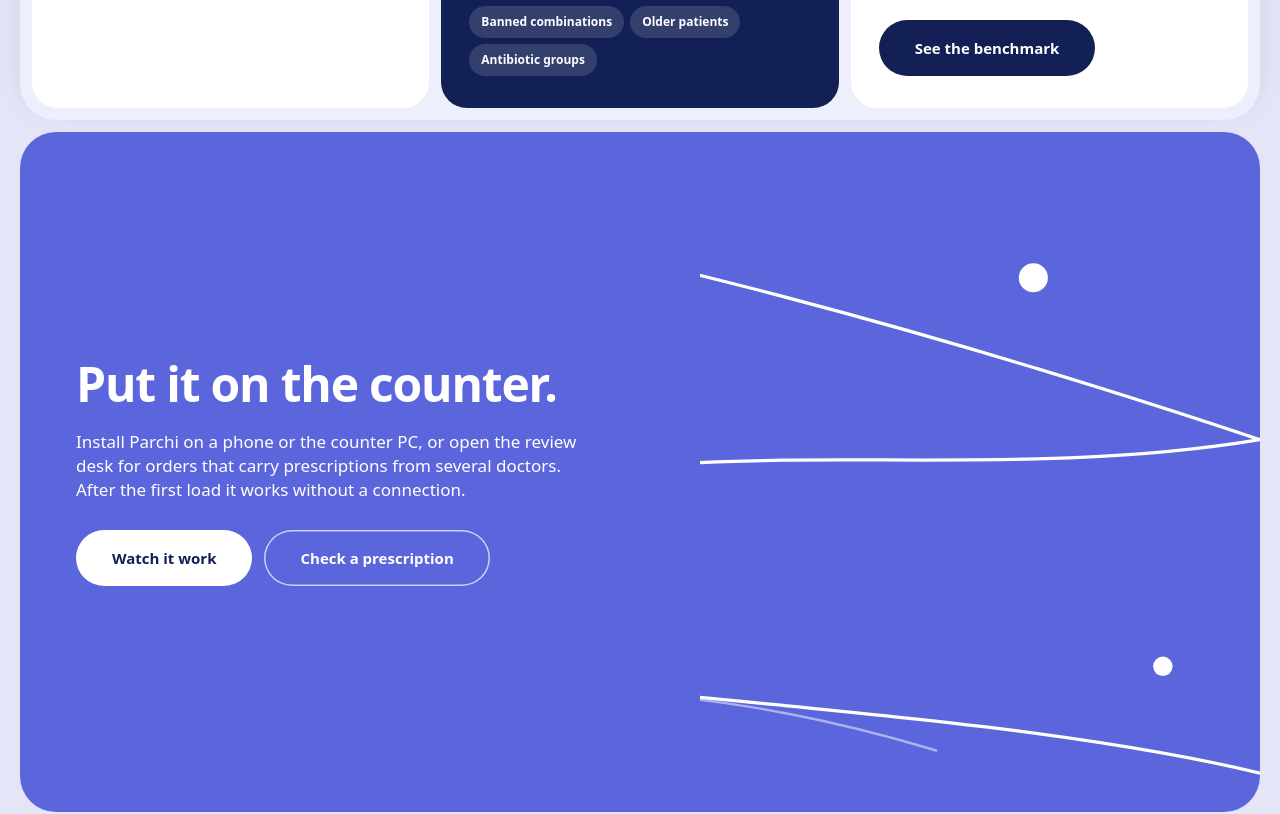
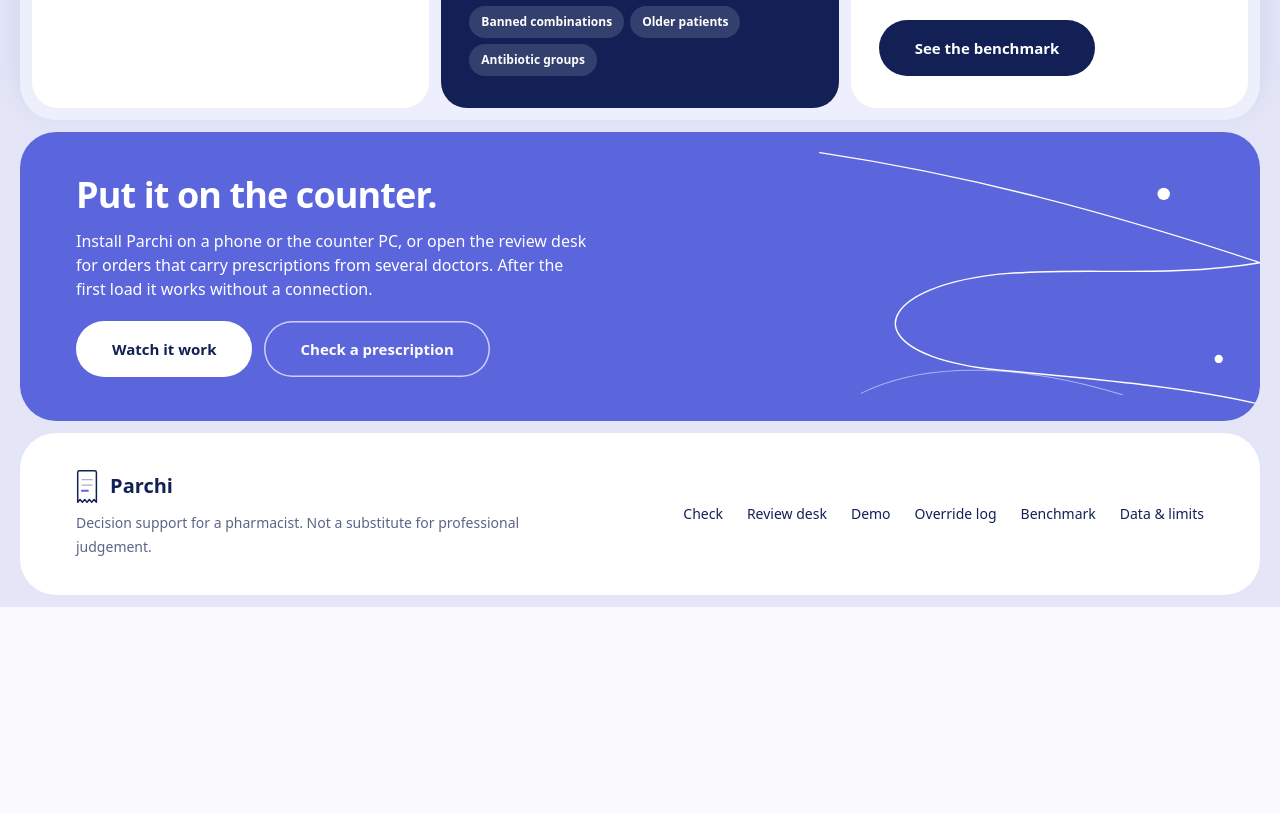
Before and after one commit to ved-jadhav-10/parchi, a React (Vite) app: page / in a window 1280 px wide. Shown: the part 2540-3354 px from the top of the page. After the commit the page ends 3147 px from the top, so only its background shows below. Built offline with nearby package versions, Linux system fonts and the light colour scheme.

Commit message:
D: shorter closing call-to-action, footer logo keeps its look

```diff
--- a/src/ui/styles/home.css
+++ b/src/ui/styles/home.css
@@ -211,13 +211,13 @@
 }
 
 /* ---------- closing call and footer ---------- */
-.home-cta { position: relative; display: grid; justify-items: start; gap: 20px; padding: 80px 56px; overflow: hidden; border-radius: 36px; background: var(--color-accent); color: var(--color-on-accent); }
-.home-cta__art { position: absolute; top: 0; right: 0; width: min(46%, 560px); height: 100%; pointer-events: none; }
-.home-cta h2 { position: relative; z-index: 2; max-width: 18ch; margin: 0; font-size: clamp(2rem, 4vw, 3rem); line-height: 1.08; letter-spacing: -0.025em; }
-.home-cta p { position: relative; z-index: 2; max-width: 52ch; margin: 0; font-size: 1.0625rem; }
-.home-cta .home-actions { position: relative; z-index: 2; margin-top: 8px; }
+.home-cta { position: relative; display: grid; justify-items: start; gap: 14px; padding: 44px 56px; overflow: hidden; border-radius: 36px; background: var(--color-accent); color: var(--color-on-accent); }
+.home-cta__art { position: absolute; top: 0; right: 0; width: min(38%, 460px); height: 100%; pointer-events: none; }
+.home-cta h2 { position: relative; z-index: 2; max-width: 18ch; margin: 0; font-size: clamp(1.75rem, 3vw, 2.25rem); line-height: 1.08; letter-spacing: -0.025em; }
+.home-cta p { position: relative; z-index: 2; max-width: 56ch; margin: 0; font-size: var(--text-md); }
+.home-cta .home-actions { position: relative; z-index: 2; margin-top: 6px; }
 .home-footer { display: flex; flex-wrap: wrap; align-items: center; justify-content: space-between; gap: 20px 40px; padding: 36px 56px; border-radius: 36px; background: var(--color-surface); }
-.home-footer__brand { display: flex; align-items: center; gap: 12px; font-size: var(--text-lg); font-weight: 700; }
+.home-footer__brand { display: flex; color: var(--color-ink); text-decoration: none; align-items: center; gap: 12px; font-size: var(--text-lg); font-weight: 700; }
 .home-footer p { max-width: 56ch; margin: 8px 0 0; color: var(--color-ink-muted); font-size: var(--text-sm); }
 .home-footer nav { display: flex; flex-wrap: wrap; gap: 8px 24px; }
 .home-footer nav a { display: inline-flex; align-items: center; min-height: var(--tap-min); color: var(--color-ink); color: var(--color-ink); font-size: var(--text-sm); font-weight: 500; text-decoration: none; }
@@ -225,7 +225,7 @@
 
 @media (max-width: 900px) {
   .home-section { grid-template-columns: 1fr; gap: 32px; padding: 48px 24px; }
-  .home-cta { padding: 56px 24px; }
+  .home-cta { padding: 36px 24px; }
   .home-cta__art { width: 100%; opacity: 0.3; }
   .home-footer { padding: 28px 24px; }
 }
@@ -248,7 +248,6 @@
   .home-trailer__video { width: 100%; height: calc(100dvh - 160px); min-height: 360px; object-fit: contain; background: var(--color-accent); border-radius: 24px; }
   .home-hero__video { max-height: calc(100dvh - 200px); object-fit: contain; }
   .home-section { min-height: calc(100dvh - 120px); align-content: center; }
-  .home-cta { min-height: calc(100dvh - 120px); align-content: center; }
 
   /* the heading and its closing note on the left, the content in a padded block on the right */
   .home-section.home-how, .home-section.home-compare-section {
```
